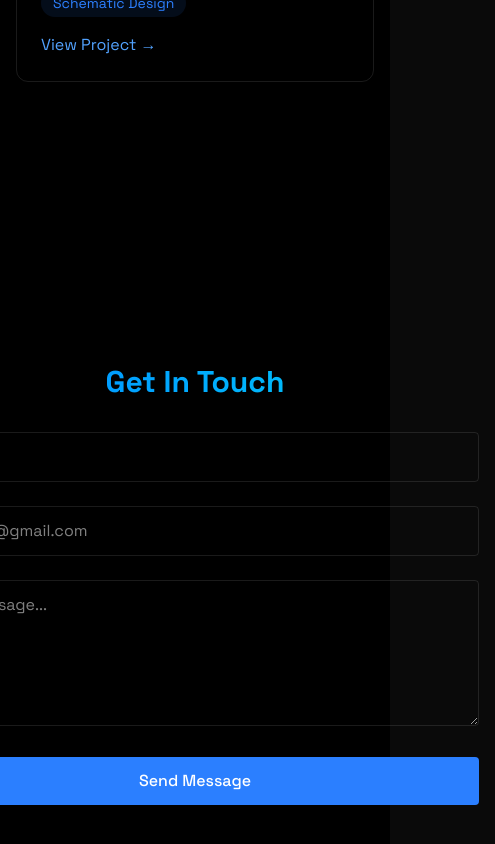
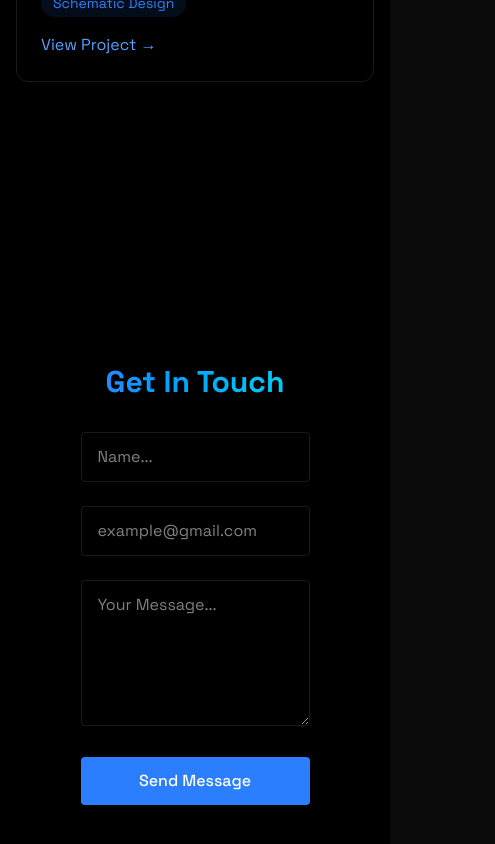
Before and after one commit to IKIGA-I/my-portfolio-01, a React (Vite) app in the folder my-portfolio/: page / in a window 390 px wide. Shown: the part 3362-4206 px from the top of the page, 495 px wide, since content can reach past the window. Built offline with nearby package versions, Linux system fonts and the light colour scheme.

Commit message:
Responsiveness Edit

```diff
--- a/my-portfolio/src/components/sections/Contact.jsx
+++ b/my-portfolio/src/components/sections/Contact.jsx
@@ -23,7 +23,7 @@ export const Contact = () => {
     return(
         <section id="contact" className="min-h-screen flex items-center justify-center py-20">
             <RevealOnScroll>
-                <div className="px-4 w-150">
+                <div className="px-4 w-full md:w-150 max-w-5xl mx-auto px-4">
                     <h2 className="text-3xl font-bold mb-8 bg-gradient-to-r from-blue-500 to-cyan-400 bg-clip-text text-transparent text-center"> Get In Touch </h2>
                     <form className="space-y-6" onSubmit={handleSubmit}>
                         <div className="relative">
```
